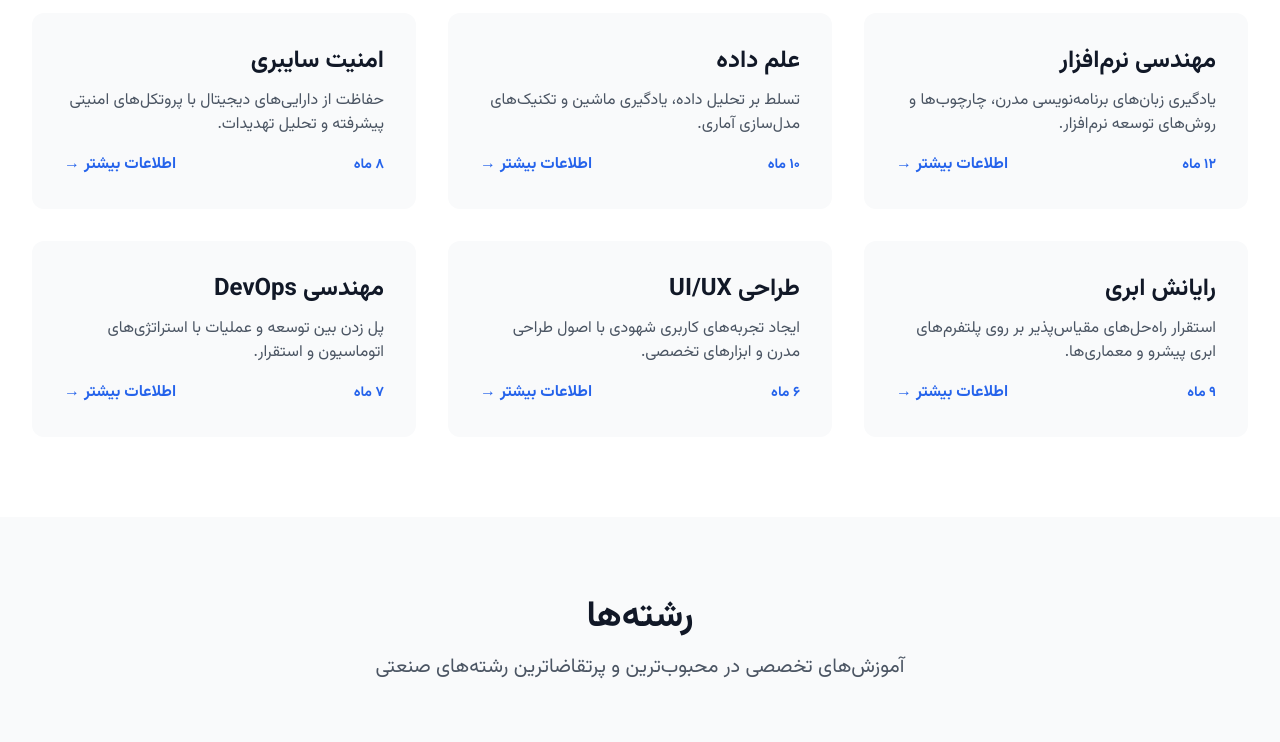
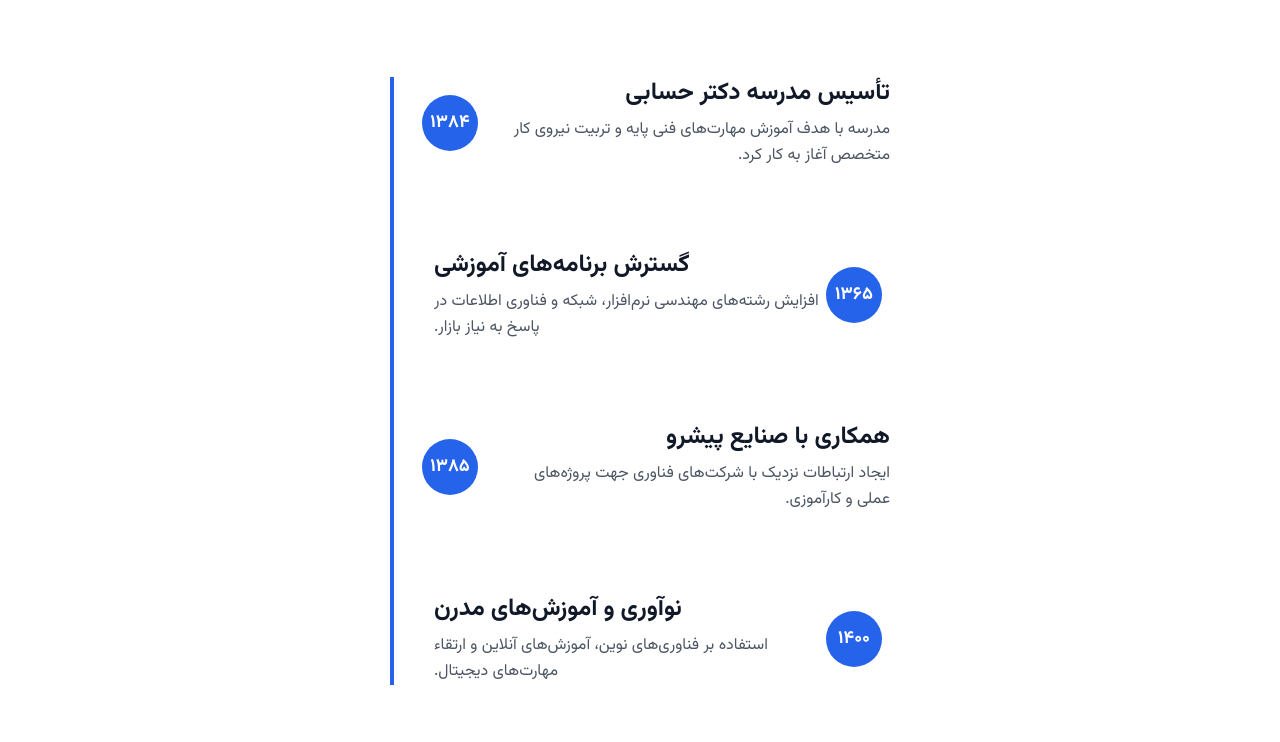
Before and after one commit to lakhimself/hesabiSchoolProject, a plain HTML site: page index.html in a window 1280 px wide. Shown: the part 735-1477 px from the top of the page. Drawn offline with nearby package versions, Linux system fonts and the light colour scheme.

Commit message:
fixed the text 1

```diff
--- a/index.html
+++ b/index.html
@@ -121,83 +121,68 @@
         </div>
     </section>
 
-    <!-- Programs Section -->
-    <section id="programs" class="py-20 bg-white section-padding">
-        <div class="max-w-7xl mx-auto px-4 sm:px-6 lg:px-8">
-            <div class="text-center mb-16">
-                <h2 class="text-3xl md:text-4xl font-bold text-gray-900 mb-4">برنامه‌های ما</h2>
-                <p class="text-lg md:text-xl text-gray-600 max-w-2xl mx-auto">
-                    آموزش تخصصی جامع طراحی شده برای کاربردهای دنیای واقعی
+    <section id="history" class="py-28 bg-white">
+        <div class="max-w-5xl mx-auto px-6 sm:px-8">
+            <!-- Section Header -->
+            <div class="text-center mb-20">
+                <h2 class="text-4xl md:text-5xl font-bold text-gray-900 mb-6">تاریخچه مدرسه فنی</h2>
+                <p class="text-xl text-gray-600 max-w-2xl mx-auto">
+                    نگاهی به سیر تحول و رشد مدرسه ما از ابتدا تا امروز
                 </p>
             </div>
 
-            <div class="grid grid-cols-1 md:grid-cols-2 lg:grid-cols-3 gap-8">
-                <div class="bg-gray-50 p-8 rounded-xl program-card">
-                    <h3 class="text-xl md:text-2xl font-bold text-gray-900 mb-3">مهندسی نرم‌افزار</h3>
-                    <p class="text-gray-600 mb-4">یادگیری زبان‌های برنامه‌نویسی مدرن، چارچوب‌ها و روش‌های توسعه
-                        نرم‌افزار.</p>
-                    <div class="flex justify-between items-center">
-                        <span class="text-sm text-blue-600 font-semibold">۱۲ ماه</span>
-                        <button class="text-blue-600 hover:text-blue-800 font-semibold">
-                            اطلاعات بیشتر →
-                        </button>
+            <!-- Timeline -->
+            <div class="relative border-l-4 border-blue-600 mx-auto" style="max-width: 500px;">
+
+                <!-- Item 1 (Right) -->
+                <div class="mb-20 relative ml-16 pl-10 text-right">
+                    <div
+                        class="absolute -left-9 top-1/2 -translate-y-1/2 w-14 h-14 bg-blue-600 rounded-full ring-8 ring-white flex items-center justify-center text-white text-lg font-bold shadow-md">
+                        ۱۳۸۴
                     </div>
+                    <h3 class="text-2xl font-semibold text-gray-900 mb-2">تأسیس مدرسه دکتر حسابی</h3>
+                    <p class="text-gray-600 leading-relaxed">مدرسه با هدف آموزش مهارت‌های فنی پایه و تربیت نیروی کار
+                        متخصص آغاز به کار کرد.</p>
                 </div>
-                <div class="bg-gray-50 p-8 rounded-xl program-card">
-                    <h3 class="text-xl md:text-2xl font-bold text-gray-900 mb-3">علم داده</h3>
-                    <p class="text-gray-600 mb-4">تسلط بر تحلیل داده، یادگیری ماشین و تکنیک‌های مدل‌سازی آماری.</p>
-                    <div class="flex justify-between items-center">
-                        <span class="text-sm text-blue-600 font-semibold">۱۰ ماه</span>
-                        <button class="text-blue-600 hover:text-blue-800 font-semibold">
-                            اطلاعات بیشتر →
-                        </button>
+
+                <!-- Item 2 (Left) -->
+                <div class="mb-20 relative mr-16 pl-10 text-left">
+                    <div
+                        class="absolute -right-14 top-1/2 -translate-y-1/2 w-14 h-14 bg-blue-600 rounded-full ring-8 ring-white flex items-center justify-center text-white text-lg font-bold shadow-md">
+                        ۱۳۶۵
                     </div>
+                    <h3 class="text-2xl font-semibold text-gray-900 mb-2">گسترش برنامه‌های آموزشی</h3>
+                    <p class="text-gray-600 leading-relaxed">افزایش رشته‌های مهندسی نرم‌افزار، شبکه و فناوری اطلاعات در
+                        پاسخ به نیاز بازار.</p>
                 </div>
-                <div class="bg-gray-50 p-8 rounded-xl program-card">
-                    <h3 class="text-xl md:text-2xl font-bold text-gray-900 mb-3">امنیت سایبری</h3>
-                    <p class="text-gray-600 mb-4">حفاظت از دارایی‌های دیجیتال با پروتکل‌های امنیتی پیشرفته و تحلیل
-                        تهدیدات.</p>
-                    <div class="flex justify-between items-center">
-                        <span class="text-sm text-blue-600 font-semibold">۸ ماه</span>
-                        <button class="text-blue-600 hover:text-blue-800 font-semibold">
-                            اطلاعات بیشتر →
-                        </button>
+
+                <!-- Item 3 (Right) -->
+                <div class="mb-20 relative ml-16 pl-10 text-right">
+                    <div
+                        class="absolute -left-9 top-1/2 -translate-y-1/2 w-14 h-14 bg-blue-600 rounded-full ring-8 ring-white flex items-center justify-center text-white text-lg font-bold shadow-md">
+                        ۱۳۸۵
                     </div>
+                    <h3 class="text-2xl font-semibold text-gray-900 mb-2">همکاری با صنایع پیشرو</h3>
+                    <p class="text-gray-600 leading-relaxed">ایجاد ارتباطات نزدیک با شرکت‌های فناوری جهت پروژه‌های عملی
+                        و کارآموزی.</p>
                 </div>
-                <div class="bg-gray-50 p-8 rounded-xl program-card">
-                    <h3 class="text-xl md:text-2xl font-bold text-gray-900 mb-3">رایانش ابری</h3>
-                    <p class="text-gray-600 mb-4">استقرار راه‌حل‌های مقیاس‌پذیر بر روی پلتفرم‌های ابری پیشرو و
-                        معماری‌ها.</p>
-                    <div class="flex justify-between items-center">
-                        <span class="text-sm text-blue-600 font-semibold">۹ ماه</span>
-                        <button class="text-blue-600 hover:text-blue-800 font-semibold">
-                            اطلاعات بیشتر →
-                        </button>
+
+                <!-- Item 4 (Left) -->
+                <div class="mb-4 relative mr-16 pl-10 text-left">
+                    <div
+                        class="absolute -right-14 top-1/2 -translate-y-1/2 w-14 h-14 bg-blue-600 rounded-full ring-8 ring-white flex items-center justify-center text-white text-lg font-bold shadow-md">
+                        ۱۴۰۰
                     </div>
+                    <h3 class="text-2xl font-semibold text-gray-900 mb-2">نوآوری و آموزش‌های مدرن</h3>
+                    <p class="text-gray-600 leading-relaxed">استفاده بر فناوری‌های نوین، آموزش‌های آنلاین و ارتقاء
+                        مهارت‌های دیجیتال.</p>
                 </div>
-                <div class="bg-gray-50 p-8 rounded-xl program-card">
-                    <h3 class="text-xl md:text-2xl font-bold text-gray-900 mb-3">طراحی UI/UX</h3>
-                    <p class="text-gray-600 mb-4">ایجاد تجربه‌های کاربری شهودی با اصول طراحی مدرن و ابزارهای تخصصی.</p>
-                    <div class="flex justify-between items-center">
-                        <span class="text-sm text-blue-600 font-semibold">۶ ماه</span>
-                        <button class="text-blue-600 hover:text-blue-800 font-semibold">
-                            اطلاعات بیشتر →
-                        </button>
-                    </div>
-                </div>
-                <div class="bg-gray-50 p-8 rounded-xl program-card">
-                    <h3 class="text-xl md:text-2xl font-bold text-gray-900 mb-3">مهندسی DevOps</h3>
-                    <p class="text-gray-600 mb-4">پل زدن بین توسعه و عملیات با استراتژی‌های اتوماسیون و استقرار.</p>
-                    <div class="flex justify-between items-center">
-                        <span class="text-sm text-blue-600 font-semibold">۷ ماه</span>
-                        <button class="text-blue-600 hover:text-blue-800 font-semibold">
-                            اطلاعات بیشتر →
-                        </button>
-                    </div>
-                </div>
+
             </div>
         </div>
     </section>
+
+
 
     <!-- Majors Section -->
     <section id="majors" class="py-20 bg-gray-50 section-padding">
```
